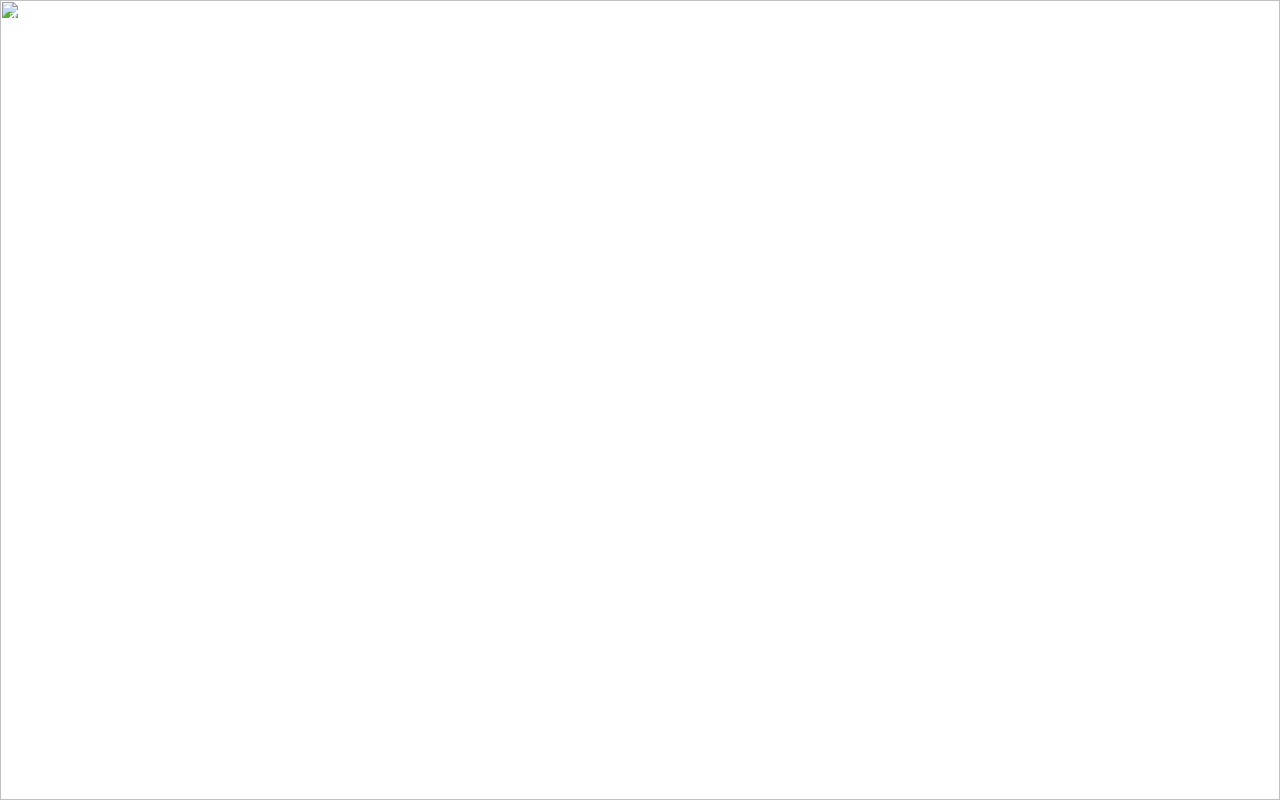
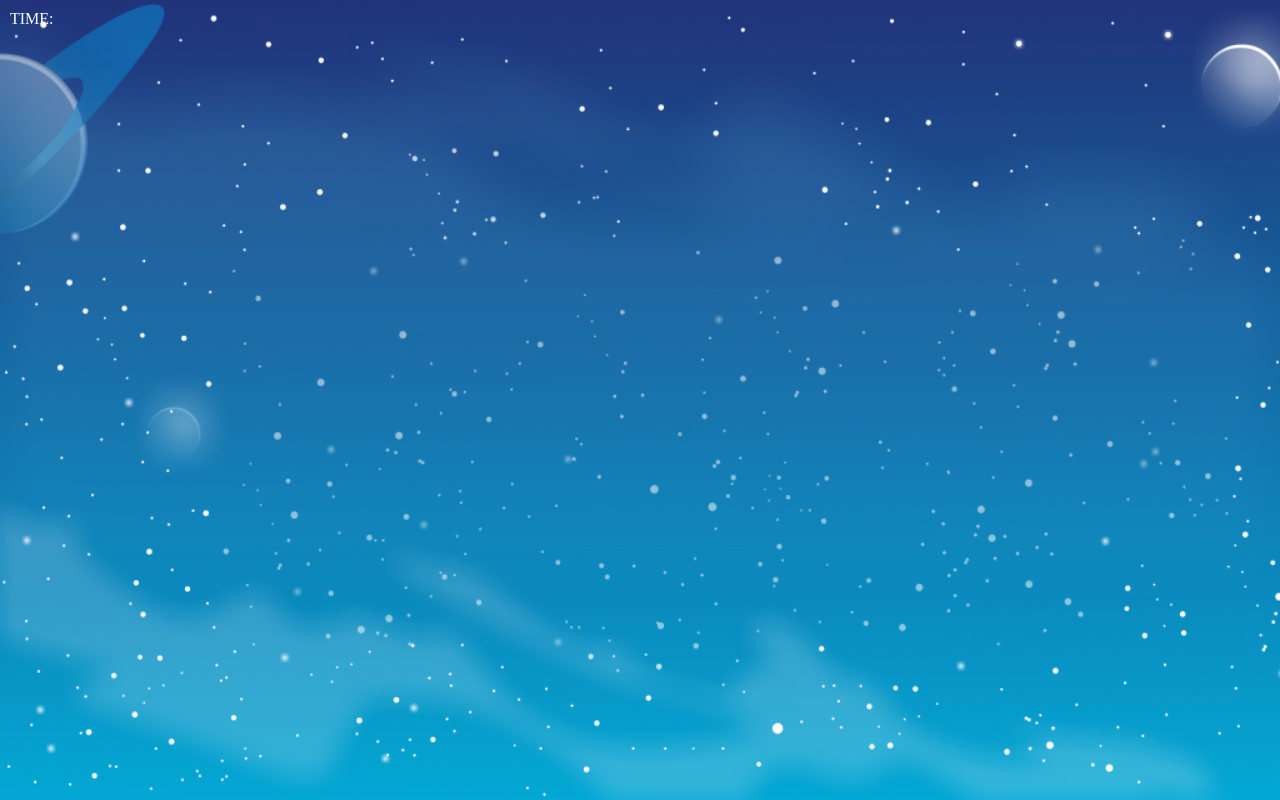
Before and after one commit to geobei25/Asteroidg, a plain HTML site: page index.html in a window 1280 px wide. Drawn offline with Linux system fonts and the light colour scheme.

Commit message:
Update index.html

```diff
--- a/index.html
+++ b/index.html
@@ -10,8 +10,8 @@
 
       <div class="screen">
         <label id="time">TIME: </label>
-         <img src="" id="bg1" class="background">
-         <img src="" id="bg2" class="background">
+         <img src="assets/space1.jpg" id="bg1" class="background">
+         <img src="assets/space.png" id="bg2" class="background">
       </div>
 
   </body>
```
